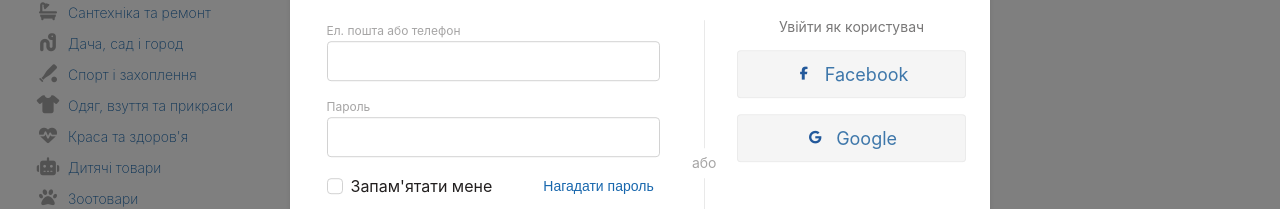
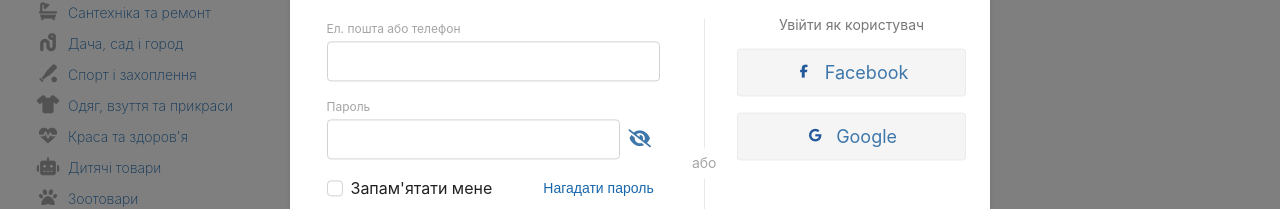
Before and after one commit to frontend-education-projects/rozetka, a Next.js app: page / in a window 1280 px wide. Both pictures are taken after a click on the button 1180 px from the left and 36 px from the top of the page. Shown: the part 285-494 px from the top of the page. Built offline with nearby package versions, Linux system fonts and the light colour scheme; a web font is replaced by a local one.

Commit message:
created functional blinding password and custom checkbox

```diff
--- a/elements/ModalWindowReg/ModalWindow.sass
+++ b/elements/ModalWindowReg/ModalWindow.sass
@@ -103,11 +103,33 @@
     position: relative
     margin-bottom: 20px
 
+.form_row_password
+    display: flex
+    align-items: center
+
+.password_blind
+    display: flex
+    width: 40px
+    height: 40px
+    align-items: center
+    background: none
+    justify-content: center
+    border: none
+    color: #3e77aa
+    cursor: pointer
+    margin: 0
+    padding: 0
+    text-decoration: none
+    flex-shrink: 0
+    font-size: 18px
+    &:hover
+        color: var(--global-red)
+
 .form_label
     display: block
     font-size: 12px
     color: var(--global-black-40)
-    margin-bottom: 4px
+    margin-bottom: 6px
 
 .input
     width: 100%
@@ -162,6 +184,10 @@ input[type=checkbox]+label:before
 input[type=checkbox]:checked+label:before
     background-color: #00a046
     border-color: #00a046
+    background-image: url("https://upload.wikimedia.org/wikipedia/commons/2/27/White_check.svg")
+    background-position: 50%
+    background-repeat: no-repeat
+    background-size: 10px 8px
 
 .auth_modal_link
     font-size: 14px
--- a/elements/ModalWindowReg/ModalWindow.tsx
+++ b/elements/ModalWindowReg/ModalWindow.tsx
@@ -1,5 +1,5 @@
 import AuthModalSocials from "elements/AuthModalSocials/AuthModalSocials";
-import React from "react";
+import React, { useState } from "react";
 import ButtonModalWindow from "./ButtonModalWindow";
 import ModalWindowRegestration from "./ModalWindowRegestration";
 import { ModalWindowRemindPass } from "./ModalWindowRemindPass";
@@ -21,6 +21,20 @@ export const ModalWindow = ({
   openRegestration,
   setOpenRegestration,
 }: OpenProps) => {
+  const [type, setType] = useState("password");
+  const [icon, setIcon] = useState("eye-slash");
+
+  const handleToggle = (e: React.MouseEvent<HTMLButtonElement, MouseEvent>) => {
+    e.preventDefault();
+    if (type === "password") {
+      setIcon("eye");
+      setType("text");
+    } else {
+      setIcon("eye-slash");
+      setType("password");
+    }
+  };
+
   return (
     <>
       <ModalWindowRemindPass
@@ -57,18 +71,28 @@ export const ModalWindow = ({
                     />
                   </div>
 
-                  <div className="form_row">
-                    <label className="form_label"> Пароль </label>
+                  <label className="form_label"> Пароль </label>
+                  <div className="form_row form_row_password">
                     <input
-                      type="password"
+                      type={type}
                       id="auth_password"
                       className="input input_password"
                     />
+                    <button onClick={handleToggle} className="password_blind">
+                      <i className={`fa-solid fa-${icon}`}></i>
+                    </button>
                   </div>
 
                   <div className="auth_modal_restore">
-                    <input className="remember_checkbox" type="checkbox" />
-                    <label className="auth_modal_remember_checkbox">
+                    <input
+                      className="remember_checkbox"
+                      type="checkbox"
+                      id="rememberMe"
+                    />
+                    <label
+                      htmlFor={"rememberMe"}
+                      className="auth_modal_remember_checkbox"
+                    >
                       Запам'ятати мене
                     </label>
 
```
